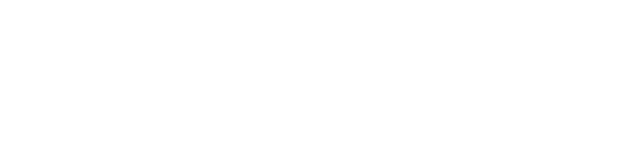
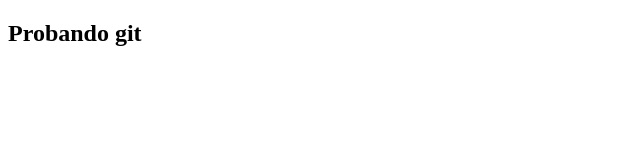
Before and after one commit to CarloBoikovski/FM-Externo, a plain HTML site: page index.html in a window 1280 px wide. Shown: the whole page, without its empty margins (0-640 px from the left). Drawn offline with Linux system fonts and the light colour scheme.

Commit message:
Agregando estructura basica

```diff
--- a/index.html
+++ b/index.html
@@ -7,6 +7,6 @@
     <title>Inicio Git</title>
 </head>
 <body>
-
+    <H2>Probando git</H2>
 </body>
 </html>
```
